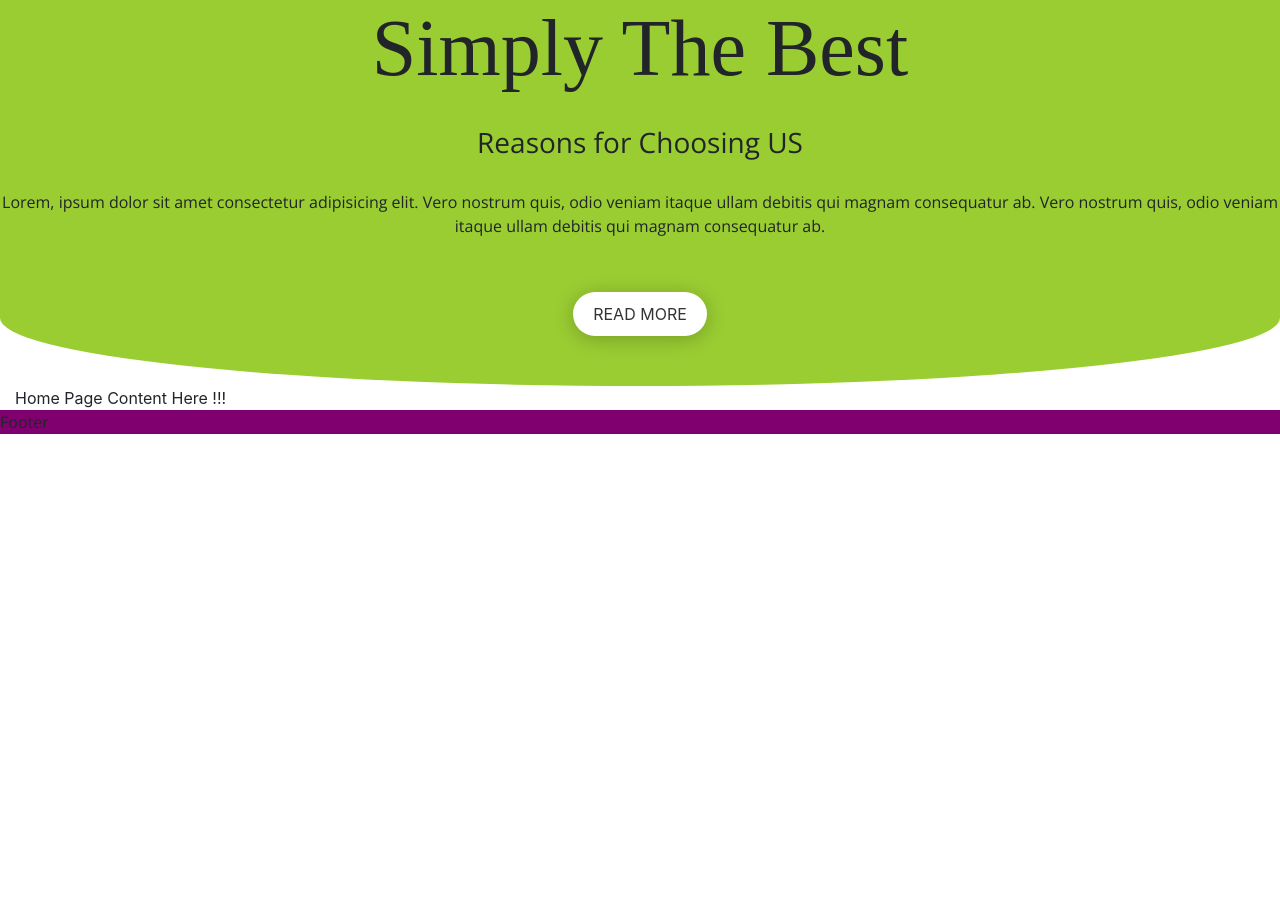
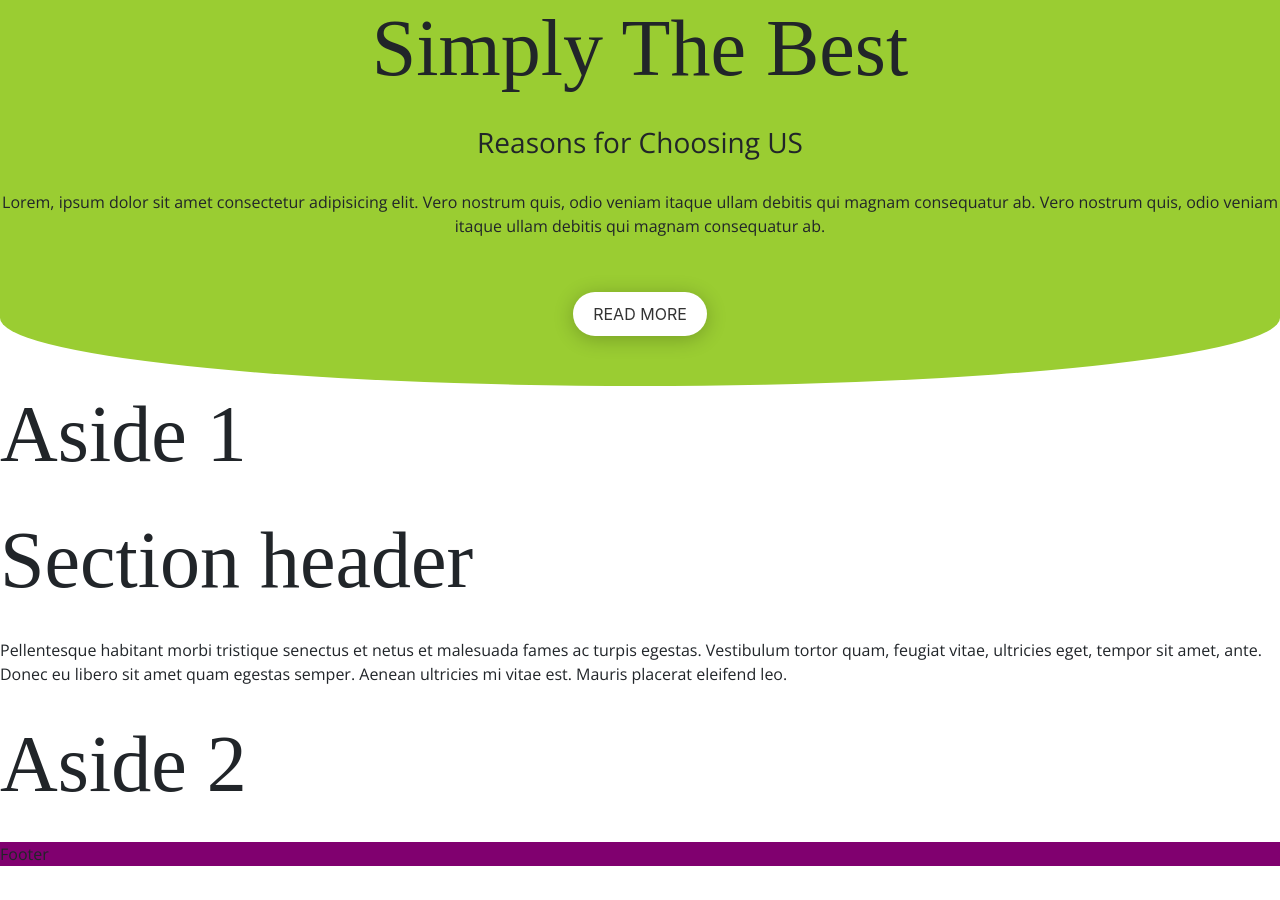
Before and after one commit to AlexandreLefevre/SmartBet, a React (Create React App) app in the folder riv4lgaming/: page / in a window 1280 px wide. Built offline with nearby package versions, Linux system fonts and the light colour scheme.

Commit message:
Update homePage.js

```diff
--- a/riv4lgaming/src/components/pages/homePage.js
+++ b/riv4lgaming/src/components/pages/homePage.js
@@ -3,12 +3,27 @@ import React,  {Component} from 'react';
 class Homepage extends Component {
   render() {
      return (
-
-        <div className="container-fluid">
-
-            Home Page Content Here !!!
-
-        </div>
+<main>
+  <article>
+   <aside>
+      <h1>
+        Aside 1
+      </h1>
+   </aside>
+   <section>
+    <h1>
+      Section header
+    </h1>
+    <p>
+      Pellentesque habitant morbi tristique senectus et netus et malesuada fames ac turpis egestas. Vestibulum tortor quam, feugiat vitae, ultricies eget, tempor sit amet, ante. Donec eu libero sit amet quam egestas semper. Aenean ultricies mi vitae est. Mauris placerat eleifend leo.</p>
+   </section>
+    <aside>
+      <h1>
+        Aside 2
+      </h1>
+    </aside>
+  </article>
+</main>
      );
   }
 }
```
